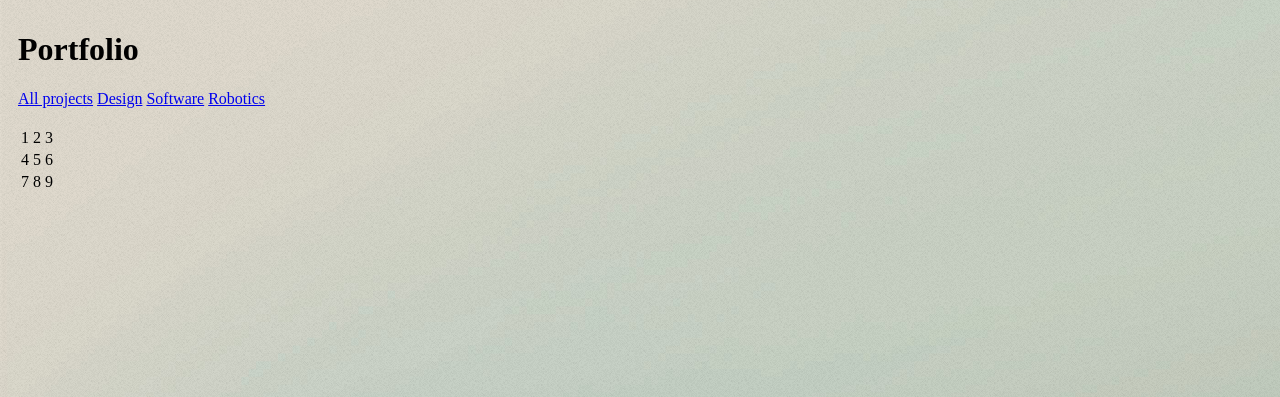
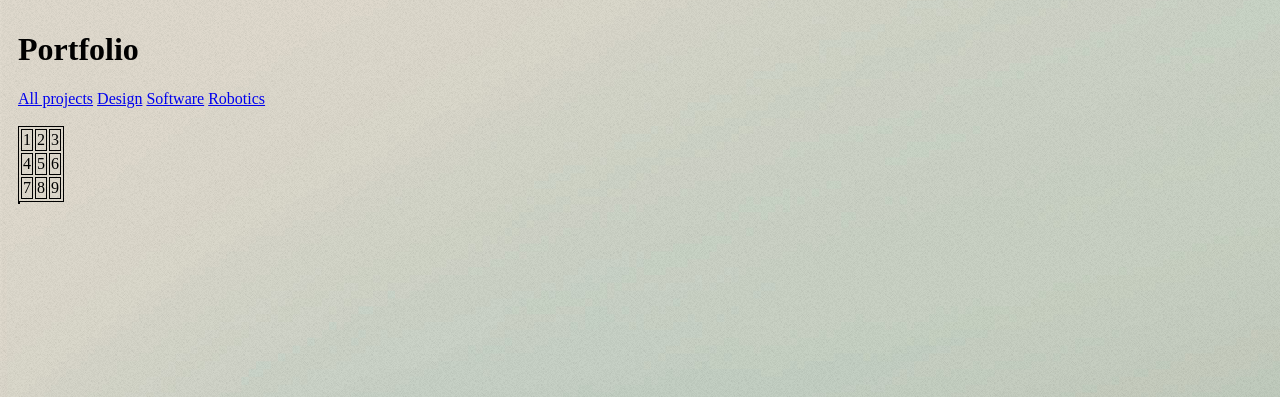
Before and after one commit to lianilychee/lianilychee.github.io, a PHP site: page / in a window 1280 px wide. Shown: the part 70-467 px from the top of the page. Run offline with PHP 8.4, Linux system fonts and the light colour scheme.

Commit message:
added border to table for visibility purposes

```diff
--- a/css/style.css
+++ b/css/style.css
@@ -13,6 +13,16 @@ a:hover {
 .hide {
 	display: none;
 }
+
+
+
+
+
+table, td { border: 1px solid black; }
+
+
+
+
 
 
 /***** NAV BAR *****/
```
